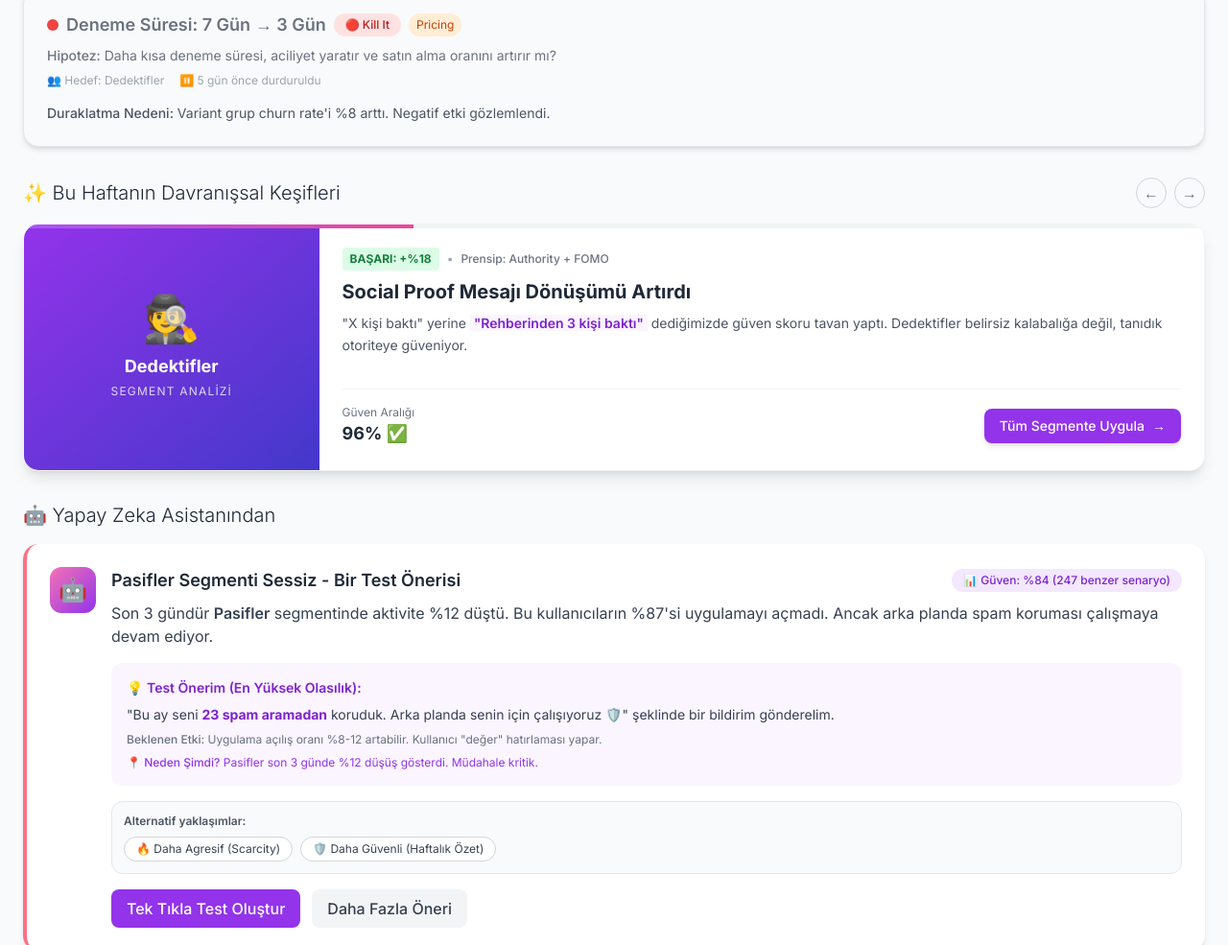
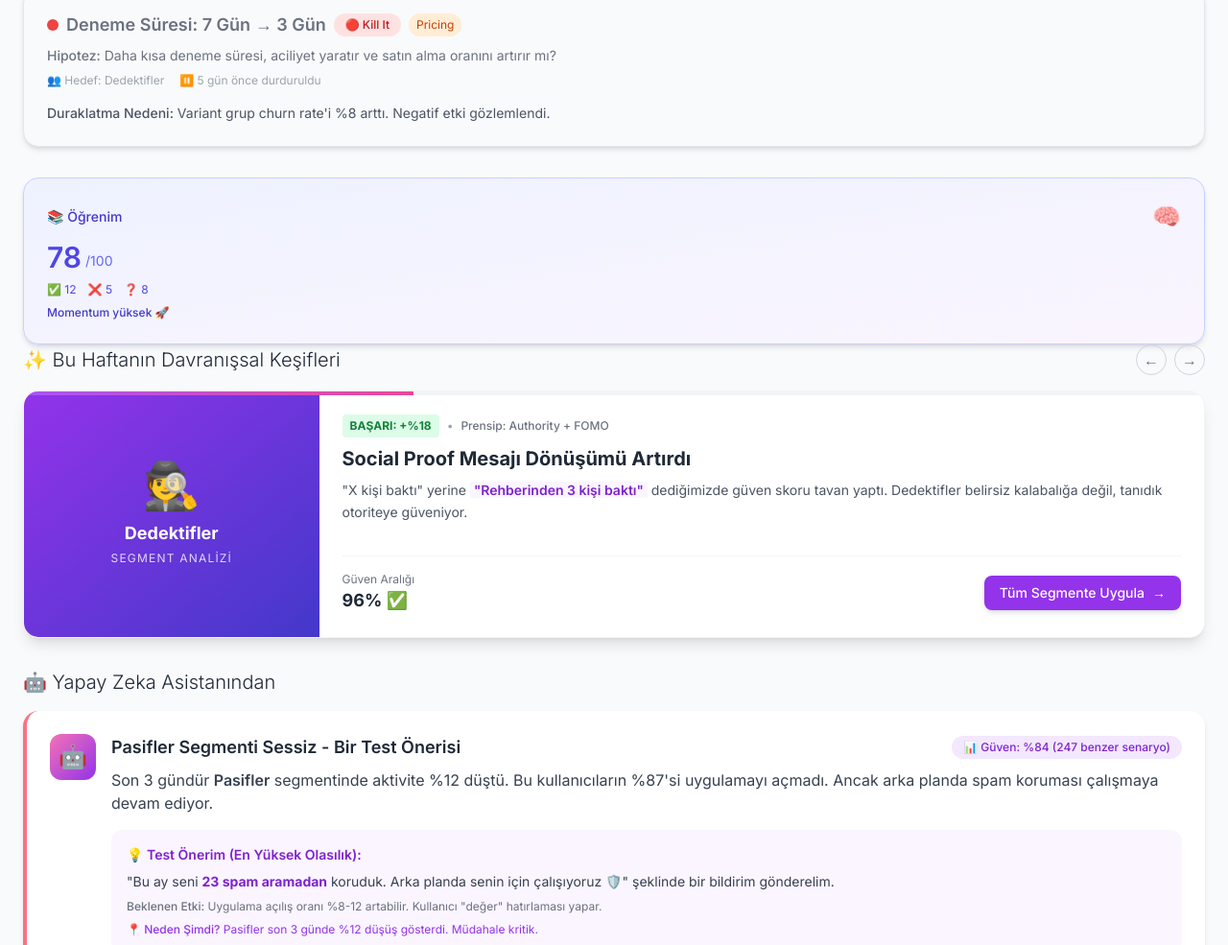
Before and after one commit to Melis-Sutci/behavioural-hub, a plain HTML site: page index.html in a window 1280 px wide. Shown: the part 1458-2443 px from the top of the page at 96% size. Drawn offline with nearby package versions, Linux system fonts and the light colour scheme.

Commit message:
Update index.html

```diff
--- a/index.html
+++ b/index.html
@@ -529,6 +529,30 @@
             </div>
         </section>
 
+        <!-- Learning Momentum -->
+<div class="stat-card rounded-2xl p-6 shadow-md card-hover border border-indigo-200 bg-gradient-to-br from-indigo-50 to-purple-50">
+    <div class="flex items-center justify-between mb-2">
+        <span class="text-indigo-700 text-sm font-medium">📚 Öğrenim</span>
+        <span class="text-2xl">🧠</span>
+    </div>
+
+    <div class="flex items-end space-x-1">
+        <span class="text-3xl font-semibold text-indigo-600">78</span>
+        <span class="text-sm text-indigo-500 mb-1">/100</span>
+    </div>
+
+    <div class="flex items-center space-x-3 text-xs text-indigo-600 mt-2">
+        <span>✅ 12</span>
+        <span>❌ 5</span>
+        <span>❓ 8</span>
+    </div>
+
+    <div class="text-xs text-indigo-700 mt-2 font-medium">
+        Momentum yüksek 🚀
+    </div>
+</div>
+
+
         <!-- Bu Haftanın Keşifleri (EKTEKİ KOD) -->
         <section class="mb-8">
             <div class="flex items-center justify-between mb-4">
```
